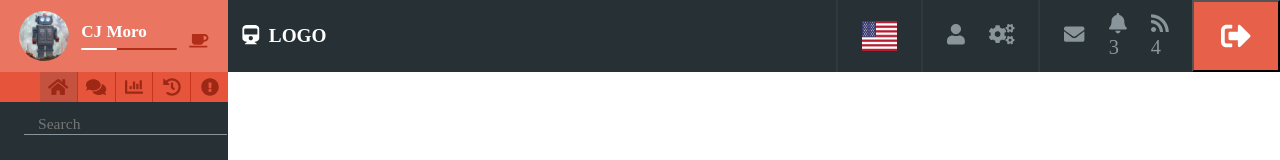
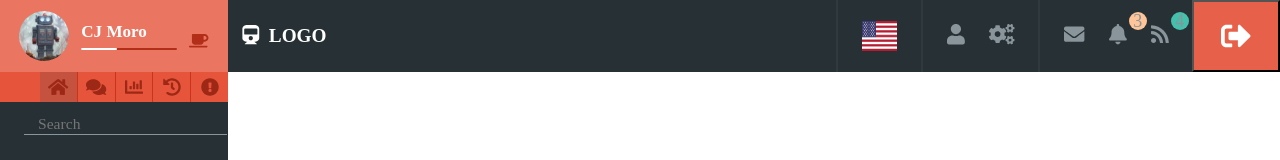
Before and after one commit to serCJm/react-admin-dashboard, a React (Create React App) app: page / in a window 1280 px wide. Shown: the top 160 px of the page. Built offline with nearby package versions, Linux system fonts and the light colour scheme.

Commit message:
Style notification bubbles

```diff
--- a/src/index.css
+++ b/src/index.css
@@ -43,6 +43,9 @@ p {
   font-weight: bold; }
 .side-menu .timeline .action-btns {
   font-size: 1rem; }
+
+.header-top-menu .bubble1, .header-top-menu .bubble2 {
+  font-size: 1.5rem; }
 
 .header-top-menu {
   height: 6rem;
@@ -95,6 +98,25 @@ p {
       font-size: 1.7rem; }
     .header-top-menu .header-controls-icon:not(:last-child) {
       padding-right: 2rem; }
+    .header-top-menu .header-controls-icon {
+      position: relative; }
+    .header-top-menu .header-controls-icon:hover > svg {
+      color: #fff; }
+    .header-top-menu .header-controls .bubble1, .header-top-menu .header-controls .bubble2 {
+      display: flex;
+      justify-content: center;
+      align-items: center;
+      position: absolute;
+      top: -12px;
+      left: 20px;
+      border-radius: 50%;
+      color: #89949b;
+      width: 1.5rem;
+      height: 1.5rem; }
+    .header-top-menu .header-controls .bubble1 {
+      background: #ffc497; }
+    .header-top-menu .header-controls .bubble2 {
+      background: #44c1ac; }
 
 @keyframes showSubmenu {
   0% {
--- a/src/sass/base/_typography.sass
+++ b/src/sass/base/_typography.sass
@@ -46,3 +46,7 @@ p
             font-weight: bold
         .action-btns
             font-size: 1rem
+
+.header-top-menu
+    .bubble1, .bubble2
+        font-size: 1.5rem
--- a/src/sass/modules/_header.sass
+++ b/src/sass/modules/_header.sass
@@ -44,3 +44,20 @@
             font-size: 1.7rem
         &-icon:not(:last-child)
             padding-right: 2rem
+        &-icon
+            position: relative
+        &-icon:hover > svg
+            color: $white
+        .bubble1, .bubble2
+            @include flexCenter
+            position: absolute
+            top: -12px
+            left: 20px
+            border-radius: 50%
+            color: $greyFont
+            width: 1.5rem
+            height: 1.5rem
+        .bubble1
+            background: rgb(255, 196, 151)
+        .bubble2
+            background: rgb(68, 193, 172)
```
Also changed, not shown: 1 other file (tests, documents, lock files or other folders).
